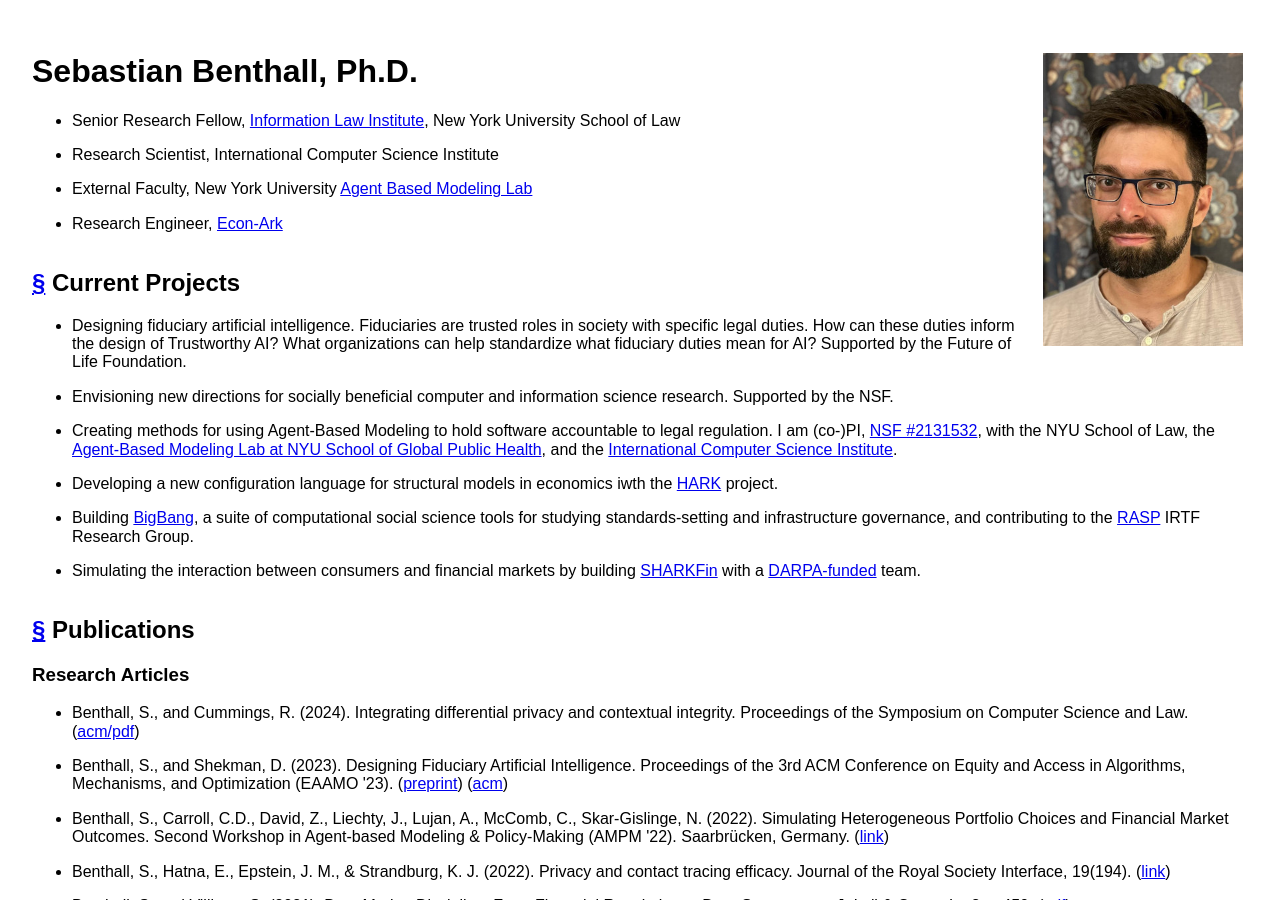
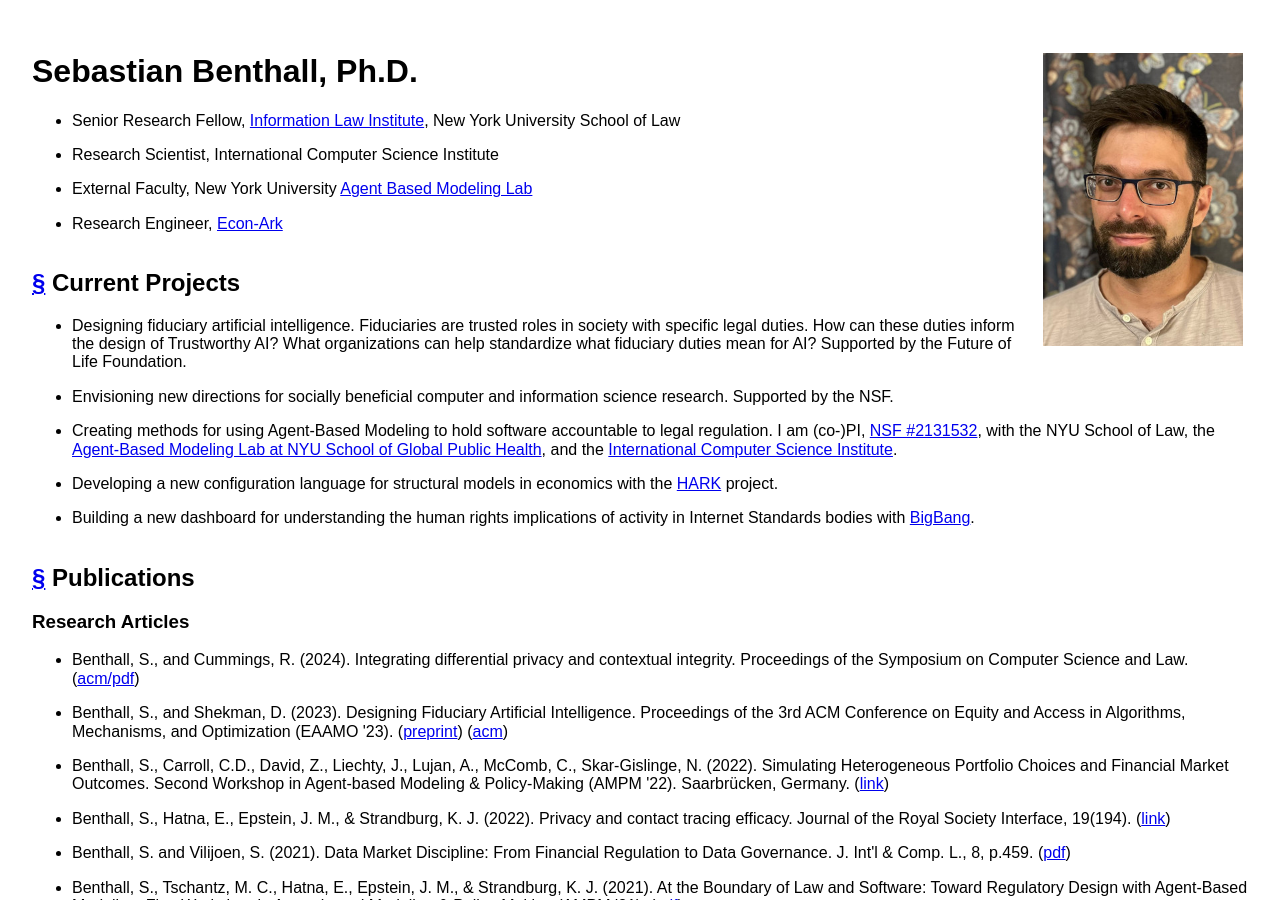
Before and after one commit to sbenthall/personal_website, a Jekyll site: the page built from index.md, in a window 1280 px wide and 900 px high. Built offline with Jekyll 4.4.1, drawn with Linux system fonts in a browser that asks for light colours; nearby versions of some CDN libraries.

Commit message:
typo fix

```diff
--- a/index.md
+++ b/index.md
@@ -15,9 +15,8 @@
 * Designing fiduciary artificial intelligence. Fiduciaries are trusted roles in society with specific legal duties. How can these duties inform the design of Trustworthy AI? What organizations can help standardize what fiduciary duties mean for AI? Supported by the Future of Life Foundation.
 * Envisioning new directions for socially beneficial computer and information science research. Supported by the NSF.
 * Creating methods for using Agent-Based Modeling to hold software accountable to legal regulation. I am (co-)PI, <a href="https://www.nsf.gov/awardsearch/showAward?AWD_ID=2131532&HistoricalAwards=false">NSF #2131532</a>, with the NYU School of Law, the <a href="https://publichealth.nyu.edu/research-scholarship/centers-labs-initiatives/agent-based-modeling-lab">Agent-Based Modeling Lab at NYU School of Global Public Health</a>, and the <a href="https://www.nsf.gov/awardsearch/showAward?AWD_ID=2131533&HistoricalAwards=false">International Computer Science Institute</a>.
-* Developing a new configuration language for structural models in economics iwth the <a href="https://github.com/econ-ark/HARK">HARK</a> project.
-* Building <a href="https://github.com/datactive/bigbang">BigBang</a>, a suite of computational social science tools for studying standards-setting and infrastructure governance, and contributing to the <a href="https://datatracker.ietf.org/group/rasprg/about/">RASP</a> IRTF Research Group.
-* Simulating the interaction between consumers and financial markets by building <a href="https://github.com/sbenthall/SHARKFin">SHARKFin</a> with a <a href="https://www.icds.psu.edu/penn-state-smeals-liechty-leading-darpa-funded-project-to-study-financial-disruptions/">DARPA-funded</a> team.
+* Developing a new configuration language for structural models in economics with the <a href="https://github.com/econ-ark/HARK">HARK</a> project.
+* Building a new dashboard for understanding the human rights implications of activity in Internet Standards bodies with <a href="https://github.com/datactive/bigbang">BigBang</a>.
 
 <h2 id="publications"><a href="#publications">&sect;</a> Publications</h2>
 
```
